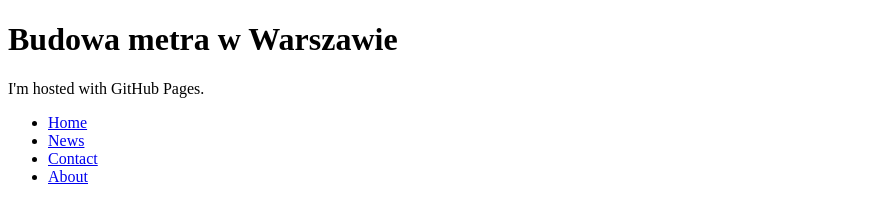
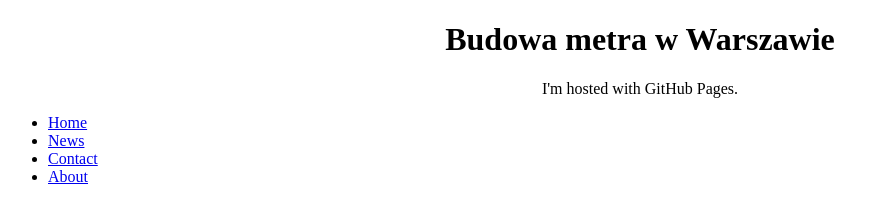
Before and after one commit to adix155/adix155.github.io, a plain HTML site: page index.html in a window 1280 px wide. Shown: the whole page, without its empty margins (0-889 px from the left). Drawn offline with Linux system fonts and the light colour scheme.

Commit message:
Update index.html

```diff
--- a/index.html
+++ b/index.html
@@ -3,8 +3,8 @@
 <head>
 </head>
 <body>
-<h1>Budowa metra w Warszawie</h1>
-<p>I'm hosted with GitHub Pages.</p>
+<center><h1>Budowa metra w Warszawie</h1></center>
+<center><p>I'm hosted with GitHub Pages.</p></center>
 <ul>
     <li><a href="#home">Home</a></li>
     <li><a href="#news">News</a></li>
```
